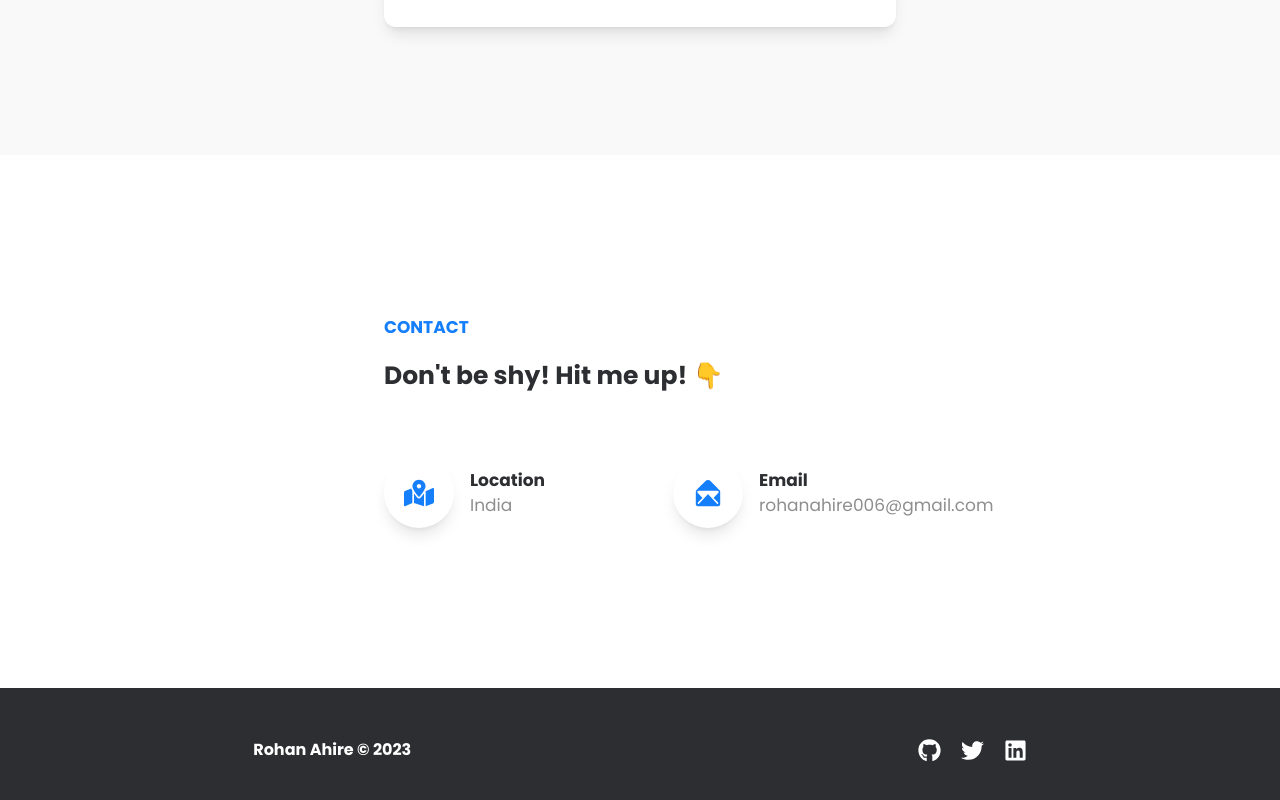
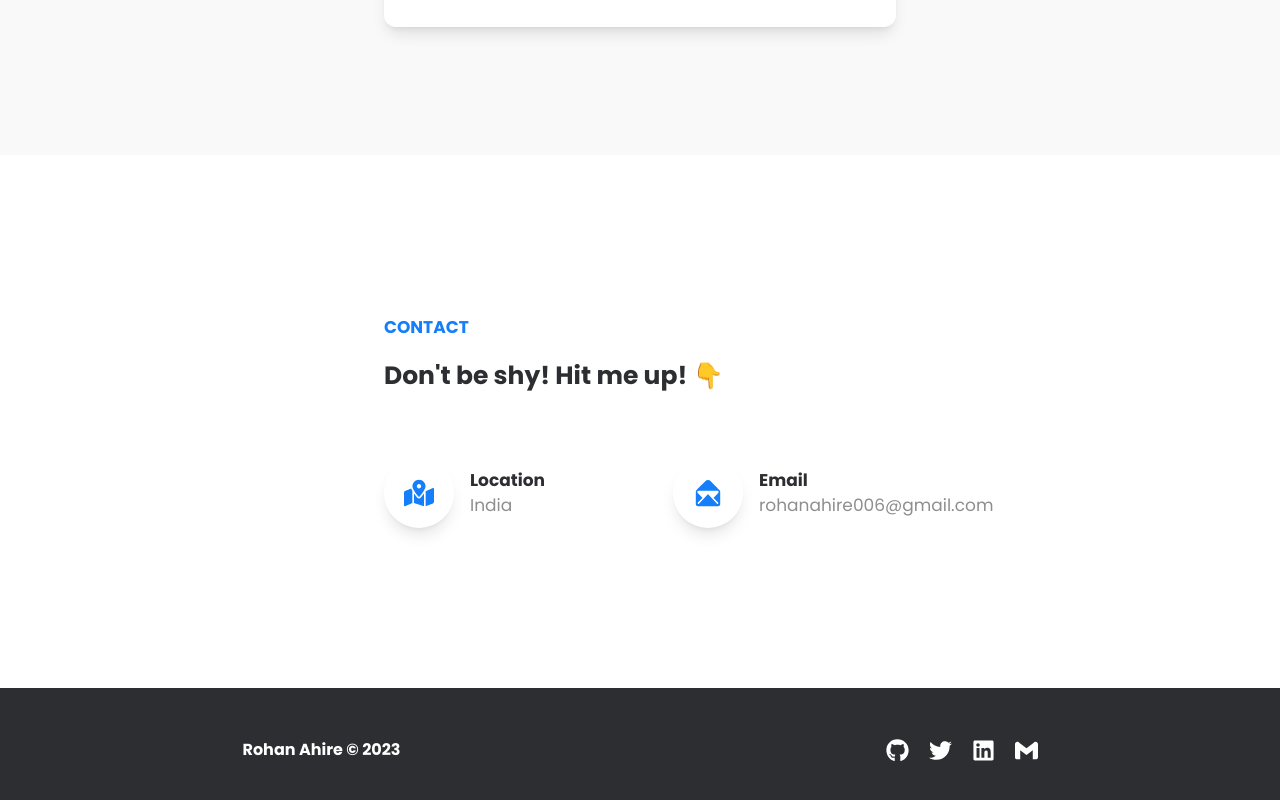
Before and after one commit to rohann06/Rohan.dev, a Next.js app: page / in a window 1280 px wide. Shown: the part 2788-3588 px from the top of the page. Built offline with nearby package versions, Linux system fonts and the light colour scheme; no server answers; the database is empty.

Commit message:
added a mail in footers

```diff
--- a/components/Footer.js
+++ b/components/Footer.js
@@ -1,5 +1,6 @@
 import React from "react";
 import { FaGithub, FaTwitter, FaLinkedin } from "react-icons/fa";
+import { SiGmail } from "react-icons/si";
 
 const Footer = () => {
   return (
@@ -33,6 +34,14 @@ const Footer = () => {
         >
           <FaLinkedin />
         </a>
+        <a
+          href="mailto:rohanahire006@gmail.com"
+          target="_blank"
+          rel="noopener noreferrer"
+          className=" hover:scale-125 duration-150 ease-in-out"
+        >
+          <SiGmail />
+        </a>
       </div>
     </div>
   );
--- a/components/ProjectCard.js
+++ b/components/ProjectCard.js
@@ -17,7 +17,6 @@ const ProjectCard = ({ title, description, repoLink, appLink, image }) => {
   return (
     <div
       data-aos="fade-up"
-      //
       className=" bg-white flex lg:flex-row flex-col justify-between items-center  gap-5  shadow-lg py-6 px-5 my-10 lg:my-12 rounded-xl"
     >
       <div className=" shadow-md rounded-2xl overflow-hidden">
```
